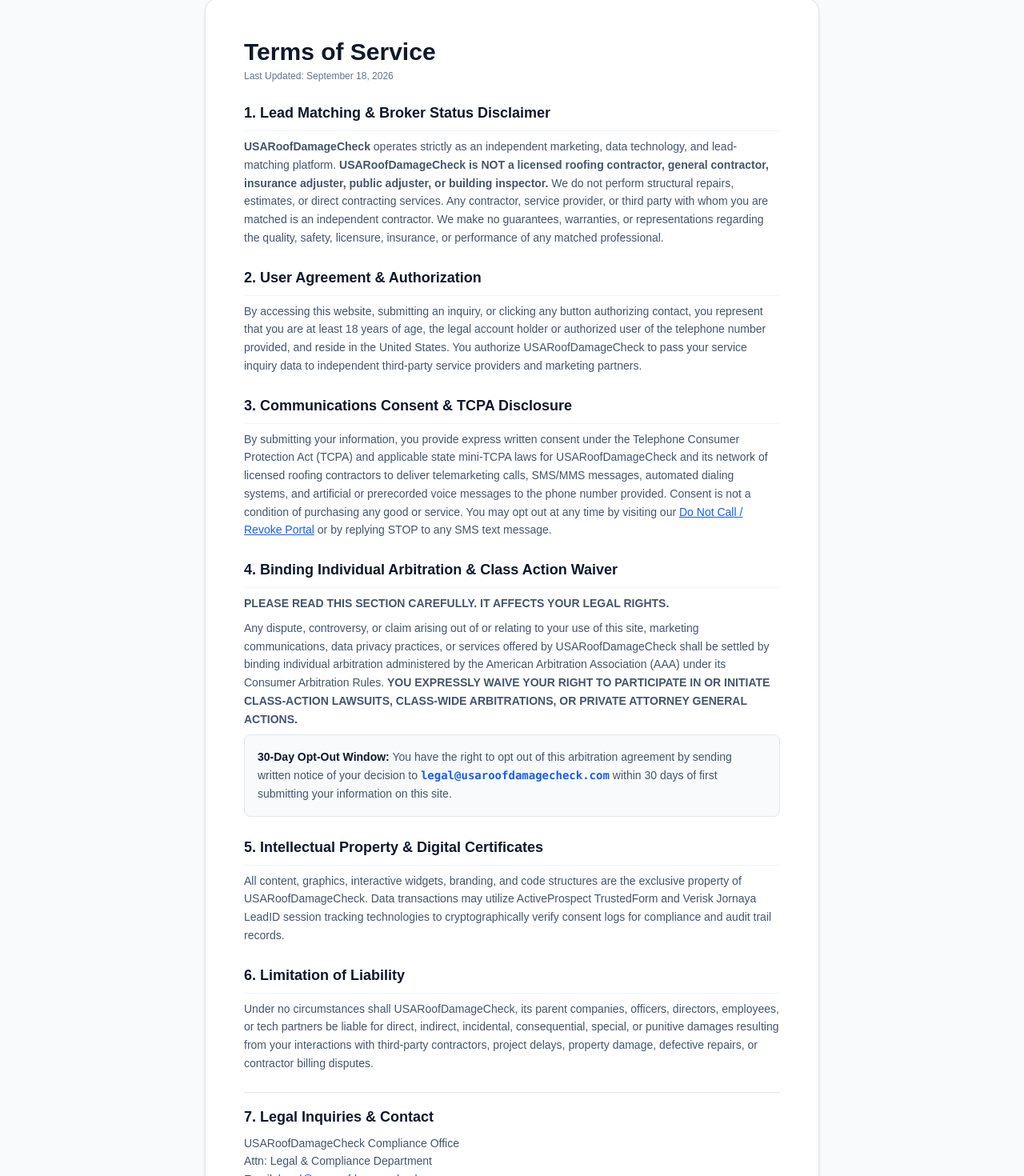
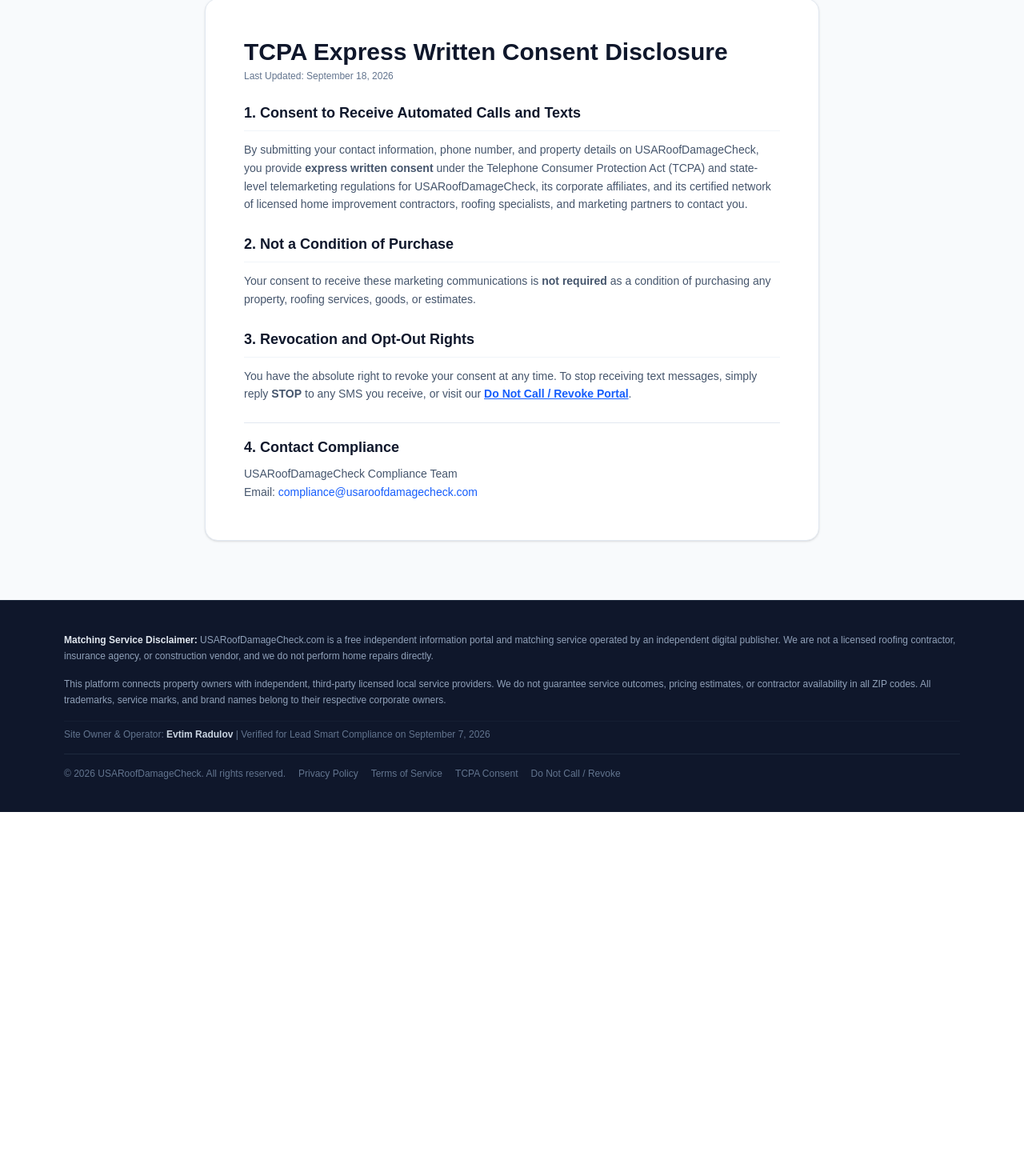
Before and after one commit to dili7899-rgb/roofing-leadgen, a Next.js app: page /tcpa-consent in a window 1280 px wide. Shown: the part 50-1520 px from the top of the page at 80% size. After the commit the page ends 1065 px from the top, so only its background shows below. Built offline with nearby package versions, Linux system fonts and the light colour scheme.

Commit message:
fix: resolve typescript module and default export errors

```diff
--- a/app/tcpa-consent/page.tsx
+++ b/app/tcpa-consent/page.tsx
@@ -2,95 +2,51 @@
 import { Metadata } from 'next';
 
 export const metadata: Metadata = {
-  title: 'Terms of Service | USARoofDamageCheck',
-  description: 'Terms of Service, binding arbitration agreement, and legal disclosures for USARoofDamageCheck matching platform.',
+  title: 'TCPA Consent Disclosure | USARoofDamageCheck',
+  description: 'Express written consent disclosures under the Telephone Consumer Protection Act.',
 };
 
-export default function TermsOfServicePage() {
+export default function TcpaConsentPage() {
   return (
     <div className="min-h-screen bg-slate-50 py-12 px-4 sm:px-6 lg:px-8">
       <div className="max-w-3xl mx-auto bg-white p-8 md:p-12 rounded-2xl shadow-sm border border-slate-200 text-slate-800 space-y-6">
         <div>
-          <h1 className="text-3xl font-bold text-slate-900">Terms of Service</h1>
+          <h1 className="text-3xl font-bold text-slate-900">TCPA Express Written Consent Disclosure</h1>
           <p className="text-xs text-slate-500 mt-1">Last Updated: September 18, 2026</p>
         </div>
 
-        {/* Section 1 */}
-        <section className="space-y-2">
+        <section className="space-y-3">
           <h2 className="text-lg font-semibold text-slate-900 border-b pb-2 border-slate-100">
-            1. Lead Matching & Broker Status Disclaimer
+            1. Consent to Receive Automated Calls and Texts
           </h2>
           <p className="text-sm leading-relaxed text-slate-600">
-            <strong>USARoofDamageCheck</strong> operates strictly as an independent marketing, data technology, and lead-matching platform. <strong>USARoofDamageCheck is NOT a licensed roofing contractor, general contractor, insurance adjuster, public adjuster, or building inspector.</strong> We do not perform structural repairs, estimates, or direct contracting services. Any contractor, service provider, or third party with whom you are matched is an independent contractor. We make no guarantees, warranties, or representations regarding the quality, safety, licensure, insurance, or performance of any matched professional.
+            By submitting your contact information, phone number, and property details on USARoofDamageCheck, you provide <strong>express written consent</strong> under the Telephone Consumer Protection Act (TCPA) and state-level telemarketing regulations for USARoofDamageCheck, its corporate affiliates, and its certified network of licensed home improvement contractors, roofing specialists, and marketing partners to contact you.
           </p>
         </section>
 
-        {/* Section 2 */}
-        <section className="space-y-2">
+        <section className="space-y-3">
           <h2 className="text-lg font-semibold text-slate-900 border-b pb-2 border-slate-100">
-            2. User Agreement & Authorization
+            2. Not a Condition of Purchase
           </h2>
           <p className="text-sm leading-relaxed text-slate-600">
-            By accessing this website, submitting an inquiry, or clicking any button authorizing contact, you represent that you are at least 18 years of age, the legal account holder or authorized user of the telephone number provided, and reside in the United States. You authorize USARoofDamageCheck to pass your service inquiry data to independent third-party service providers and marketing partners.
+            Your consent to receive these marketing communications is <strong>not required</strong> as a condition of purchasing any property, roofing services, goods, or estimates.
           </p>
         </section>
 
-        {/* Section 3 */}
-        <section className="space-y-2">
+        <section className="space-y-3">
           <h2 className="text-lg font-semibold text-slate-900 border-b pb-2 border-slate-100">
-            3. Communications Consent & TCPA Disclosure
+            3. Revocation and Opt-Out Rights
           </h2>
           <p className="text-sm leading-relaxed text-slate-600">
-            By submitting your information, you provide express written consent under the Telephone Consumer Protection Act (TCPA) and applicable state mini-TCPA laws for USARoofDamageCheck and its network of licensed roofing contractors to deliver telemarketing calls, SMS/MMS messages, automated dialing systems, and artificial or prerecorded voice messages to the phone number provided. Consent is not a condition of purchasing any good or service. You may opt out at any time by visiting our <a href="/revoke" className="text-blue-600 underline">Do Not Call / Revoke Portal</a> or by replying STOP to any SMS text message.
+            You have the absolute right to revoke your consent at any time. To stop receiving text messages, simply reply <strong>STOP</strong> to any SMS you receive, or visit our <a href="/revoke" className="text-blue-600 underline font-semibold">Do Not Call / Revoke Portal</a>.
           </p>
         </section>
 
-        {/* Section 4 */}
-        <section className="space-y-2">
-          <h2 className="text-lg font-semibold text-slate-900 border-b pb-2 border-slate-100">
-            4. Binding Individual Arbitration & Class Action Waiver
-          </h2>
-          <p className="text-sm leading-relaxed text-slate-600">
-            <strong>PLEASE READ THIS SECTION CAREFULLY. IT AFFECTS YOUR LEGAL RIGHTS.</strong>
-          </p>
-          <p className="text-sm leading-relaxed text-slate-600">
-            Any dispute, controversy, or claim arising out of or relating to your use of this site, marketing communications, data privacy practices, or services offered by USARoofDamageCheck shall be settled by binding individual arbitration administered by the American Arbitration Association (AAA) under its Consumer Arbitration Rules. <strong>YOU EXPRESSLY WAIVE YOUR RIGHT TO PARTICIPATE IN OR INITIATE CLASS-ACTION LAWSUITS, CLASS-WIDE ARBITRATIONS, OR PRIVATE ATTORNEY GENERAL ACTIONS.</strong>
-          </p>
-          <div className="text-sm leading-relaxed text-slate-600 bg-slate-50 p-4 rounded-lg border border-slate-200 mt-2">
-            <strong className="text-slate-900">30-Day Opt-Out Window:</strong> You have the right to opt out of this arbitration agreement by sending written notice of your decision to <code className="text-blue-600 font-semibold">legal@usaroofdamagecheck.com</code> within 30 days of first submitting your information on this site.
-          </div>
-        </section>
-
-        {/* Section 5 */}
-        <section className="space-y-2">
-          <h2 className="text-lg font-semibold text-slate-900 border-b pb-2 border-slate-100">
-            5. Intellectual Property & Digital Certificates
-          </h2>
-          <p className="text-sm leading-relaxed text-slate-600">
-            All content, graphics, interactive widgets, branding, and code structures are the exclusive property of USARoofDamageCheck. Data transactions may utilize ActiveProspect TrustedForm and Verisk Jornaya LeadID session tracking technologies to cryptographically verify consent logs for compliance and audit trail records.
-          </p>
-        </section>
-
-        {/* Section 6 */}
-        <section className="space-y-2">
-          <h2 className="text-lg font-semibold text-slate-900 border-b pb-2 border-slate-100">
-            6. Limitation of Liability
-          </h2>
-          <p className="text-sm leading-relaxed text-slate-600">
-            Under no circumstances shall USARoofDamageCheck, its parent companies, officers, directors, employees, or tech partners be liable for direct, indirect, incidental, consequential, special, or punitive damages resulting from your interactions with third-party contractors, project delays, property damage, defective repairs, or contractor billing disputes.
-          </p>
-        </section>
-
-        {/* Section 7 */}
         <section className="space-y-2 pt-4 border-t border-slate-200">
-          <h2 className="text-lg font-semibold text-slate-900">7. Legal Inquiries & Contact</h2>
+          <h2 className="text-lg font-semibold text-slate-900">4. Contact Compliance</h2>
           <p className="text-sm text-slate-600 leading-relaxed">
-            USARoofDamageCheck Compliance Office<br />
-            Attn: Legal & Compliance Department<br />
-            Email:{' '}
-            <a href="mailto:legal@usaroofdamagecheck.com" className="text-blue-600 hover:underline">
-              legal@usaroofdamagecheck.com
-            </a>
+            USARoofDamageCheck Compliance Team<br />
+            Email: <a href="mailto:compliance@usaroofdamagecheck.com" className="text-blue-600 hover:underline">compliance@usaroofdamagecheck.com</a>
           </p>
         </section>
       </div>
--- /dev/null
+++ b/app/terms-of-service/page.tsx
@@ -0,0 +1,79 @@
+import React from 'react';
+import { Metadata } from 'next';
+
+export const metadata: Metadata = {
+  title: 'Terms of Service | USARoofDamageCheck',
+  description: 'Terms of Service, binding arbitration agreement, and legal disclosures for USARoofDamageCheck matching platform.',
+};
+
+export default function TermsOfServicePage() {
+  return (
+    <div className="min-h-screen bg-slate-50 py-12 px-4 sm:px-6 lg:px-8">
+      <div className="max-w-3xl mx-auto bg-white p-8 md:p-12 rounded-2xl shadow-sm border border-slate-200 text-slate-800 space-y-6">
+        <div>
+          <h1 className="text-3xl font-bold text-slate-900">Terms of Service</h1>
+          <p className="text-xs text-slate-500 mt-1">Last Updated: September 18, 2026</p>
+        </div>
+
+        <section className="space-y-2">
+          <h2 className="text-lg font-semibold text-slate-900 border-b pb-2 border-slate-100">
+            1. Lead Matching & Broker Status Disclaimer
+          </h2>
+          <p className="text-sm leading-relaxed text-slate-600">
+            <strong>USARoofDamageCheck</strong> operates strictly as an independent marketing, data technology, and lead-matching platform. <strong>USARoofDamageCheck is NOT a licensed roofing contractor, general contractor, insurance adjuster, public adjuster, or building inspector.</strong> We do not perform structural repairs, estimates, or direct contracting services. Any contractor, service provider, or third party with whom you are matched is an independent contractor. We make no guarantees, warranties, or representations regarding the quality, safety, licensure, insurance, or performance of any matched professional.
+          </p>
+        </section>
+
+        <section className="space-y-2">
+          <h2 className="text-lg font-semibold text-slate-900 border-b pb-2 border-slate-100">
+            2. User Agreement & Authorization
+          </h2>
+          <p className="text-sm leading-relaxed text-slate-600">
+            By accessing this website, submitting an inquiry, or clicking any button authorizing contact, you represent that you are at least 18 years of age, the legal account holder or authorized user of the telephone number provided, and reside in the United States. You authorize USARoofDamageCheck to pass your service inquiry data to independent third-party service providers and marketing partners.
+          </p>
+        </section>
+
+        <section className="space-y-2">
+          <h2 className="text-lg font-semibold text-slate-900 border-b pb-2 border-slate-100">
+            3. Communications Consent & TCPA Disclosure
+          </h2>
+          <p className="text-sm leading-relaxed text-slate-600">
+            By submitting your information, you provide express written consent under the Telephone Consumer Protection Act (TCPA) and applicable state mini-TCPA laws for USARoofDamageCheck and its network of licensed roofing contractors to deliver telemarketing calls, SMS/MMS messages, automated dialing systems, and artificial or prerecorded voice messages to the phone number provided. Consent is not a condition of purchasing any good or service. You may opt out at any time by visiting our <a href="/revoke" className="text-blue-600 underline">Do Not Call / Revoke Portal</a> or by replying STOP to any SMS text message.
+          </p>
+        </section>
+
+        <section className="space-y-2">
+          <h2 className="text-lg font-semibold text-slate-900 border-b pb-2 border-slate-100">
+            4. Binding Individual Arbitration & Class Action Waiver
+          </h2>
+          <p className="text-sm leading-relaxed text-slate-600">
+            <strong>PLEASE READ THIS SECTION CAREFULLY. IT AFFECTS YOUR LEGAL RIGHTS.</strong>
+          </p>
+          <p className="text-sm leading-relaxed text-slate-600">
+            Any dispute, controversy, or claim arising out of or relating to your use of this site, marketing communications, data privacy practices, or services offered by USARoofDamageCheck shall be settled by binding individual arbitration administered by the American Arbitration Association (AAA) under its Consumer Arbitration Rules. <strong>YOU EXPRESSLY WAIVE YOUR RIGHT TO PARTICIPATE IN OR INITIATE CLASS-ACTION LAWSUITS, CLASS-WIDE ARBITRATIONS, OR PRIVATE ATTORNEY GENERAL ACTIONS.</strong>
+          </p>
+          <div className="text-sm leading-relaxed text-slate-600 bg-slate-50 p-4 rounded-lg border border-slate-200 mt-2">
+            <strong className="text-slate-900">30-Day Opt-Out Window:</strong> You have the right to opt out of this arbitration agreement by sending written notice of your decision to <code className="text-blue-600 font-semibold">legal@usaroofdamagecheck.com</code> within 30 days of first submitting your information on this site.
+          </div>
+        </section>
+
+        <section className="space-y-2">
+          <h2 className="text-lg font-semibold text-slate-900 border-b pb-2 border-slate-100">
+            5. Limitation of Liability
+          </h2>
+          <p className="text-sm leading-relaxed text-slate-600">
+            Under no circumstances shall USARoofDamageCheck, its parent companies, officers, directors, employees, or tech partners be liable for direct, indirect, incidental, consequential, special, or punitive damages resulting from your interactions with third-party contractors, project delays, property damage, defective repairs, or contractor billing disputes.
+          </p>
+        </section>
+
+        <section className="space-y-2 pt-4 border-t border-slate-200">
+          <h2 className="text-lg font-semibold text-slate-900">6. Legal Inquiries & Contact</h2>
+          <p className="text-sm text-slate-600 leading-relaxed">
+            USARoofDamageCheck Compliance Office<br />
+            Email: <a href="mailto:legal@usaroofdamagecheck.com" className="text-blue-600 hover:underline">legal@usaroofdamagecheck.com</a>
+          </p>
+        </section>
+      </div>
+    </div>
+  );
+}
```
